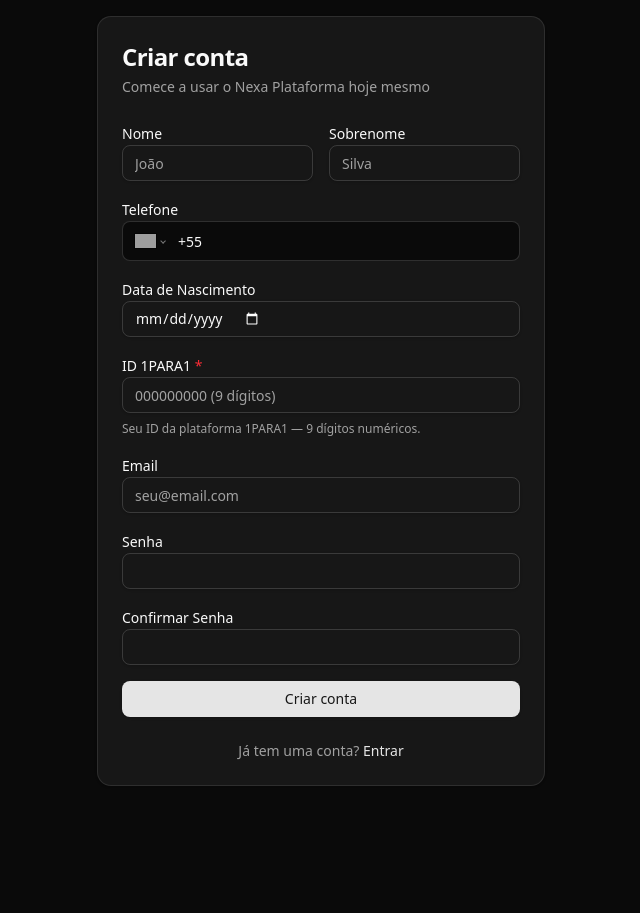
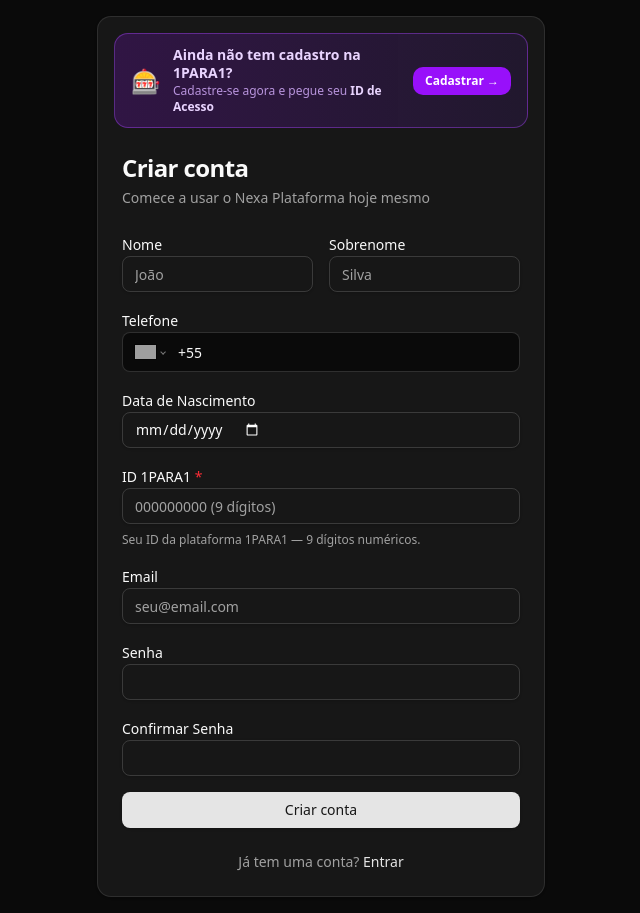
Before and after one commit to jmktsantos-commits/agente-teste, a Next.js app: page /registro in a window 1280 px wide. Shown: the whole page, without its empty margins (319-959 px from the left). Before the commit the page ends 802 px from the top, so only its background shows below. Built offline with nearby package versions, Linux system fonts and the light colour scheme; no server answers; the database is empty; grey boxes are pictures that could not be loaded.

Commit message:
feat: banner 1PARA1 na página de registro com link para cadastro

```diff
--- a/src/app/(auth)/registro/page.tsx
+++ b/src/app/(auth)/registro/page.tsx
@@ -137,6 +137,29 @@
                         Você foi indicado por um afiliado! 🎉
                     </div>
                 )}
+                {/* Banner 1PARA1 */}
+                <a
+                    href="https://1pra1.bet.br/Jean"
+                    target="_blank"
+                    rel="noopener noreferrer"
+                    className="mx-4 mt-4 flex items-center justify-between gap-3 rounded-xl border border-purple-500/40 bg-gradient-to-r from-purple-600/20 to-violet-600/10 px-4 py-3 text-sm transition-all hover:border-purple-400/60 hover:bg-purple-600/25 group"
+                >
+                    <div className="flex items-center gap-3">
+                        <span className="text-2xl">🎰</span>
+                        <div>
+                            <p className="font-semibold text-purple-200 leading-tight">
+                                Ainda não tem cadastro na 1PARA1?
+                            </p>
+                            <p className="text-xs text-purple-300/80 mt-0.5">
+                                Cadastre-se agora e pegue seu <strong className="text-purple-200">ID de Acesso</strong>
+                            </p>
+                        </div>
+                    </div>
+                    <span className="shrink-0 text-xs font-bold text-white bg-purple-600 group-hover:bg-purple-500 rounded-lg px-3 py-1.5 transition-colors whitespace-nowrap">
+                        Cadastrar →
+                    </span>
+                </a>
+
                 <CardHeader className="space-y-1">
                     <CardTitle className="text-2xl font-bold">Criar conta</CardTitle>
                     <CardDescription>
```
